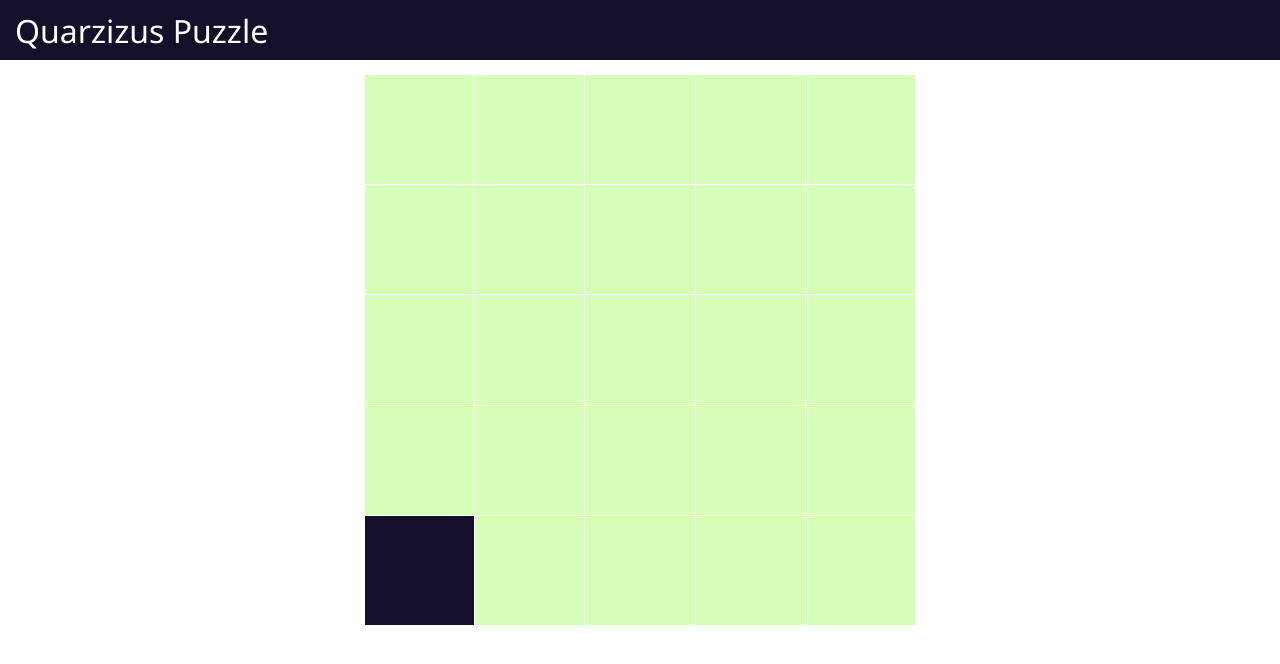
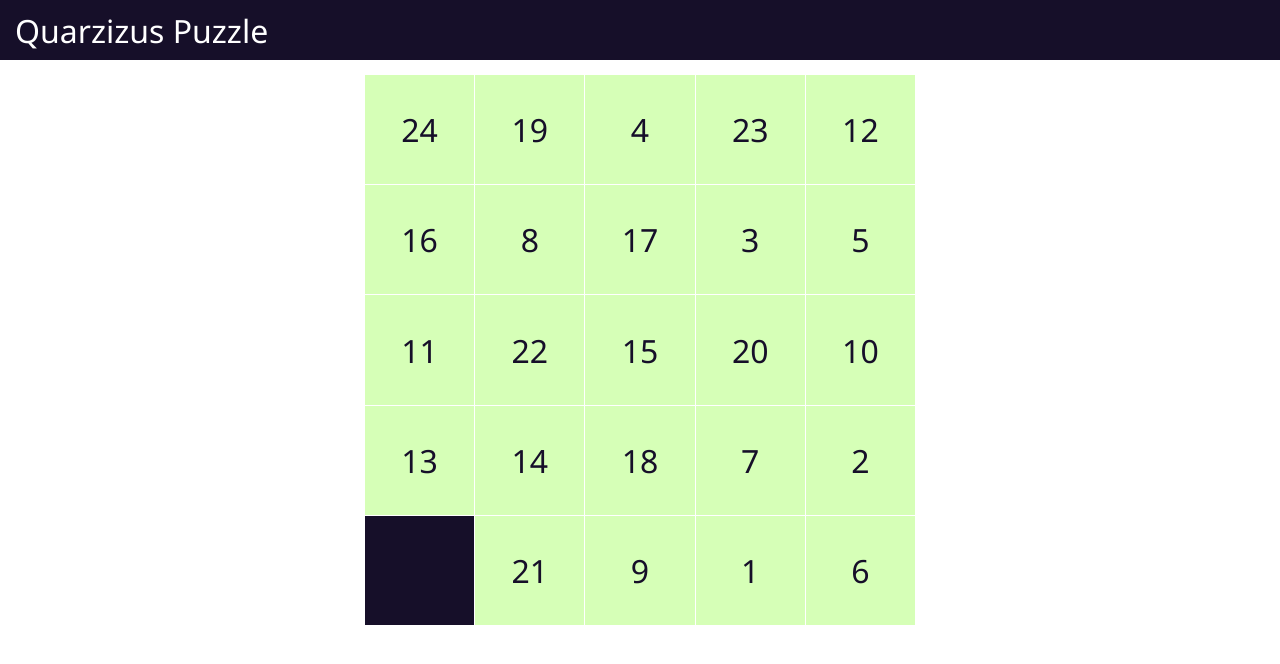
Before and after one commit to Quarzizus/quarzizus-puzzle, a React (Vite) app: page / in a window 1280 px wide. Shown: the top 664 px of the page. Built offline with nearby package versions, Linux system fonts and the light colour scheme.

Commit message:
Se emplean las funcipnes en Box

```diff
--- a/src/components/Box/index.tsx
+++ b/src/components/Box/index.tsx
@@ -1,17 +1,88 @@
+import { useRef } from "react";
 import { BoxComponent, BoxVoidComponent } from "./styles";
+import { BoxType } from "./types";
+import { Positions, toValidate } from "../../utils/toValidate";
+import { createTransition } from "../../utils/createTransition";
+import { ReSort } from "../Board/types";
 
-interface Props {
-  id: number;
-  item: number;
-  handle: (item: number) => void;
+interface Props extends BoxType {
+  handle: ({ index, indexVoid, value }: ReSort) => BoxType[];
+  list: BoxType[];
 }
 
-const Box = ({ item, id, handle }: Props) => {
-  return <BoxComponent onClick={() => handle(id)}>{item}</BoxComponent>;
+const Box = ({ value, handle, list }: Props) => {
+  const ref = useRef<HTMLDivElement>(null);
+
+  const getWidth = (element: HTMLDivElement | null) => {
+    const bounding = element?.getBoundingClientRect();
+    return bounding?.width || 0;
+  };
+  const moveBoxVoid = (position: Positions) => {
+    const refVoid = document.getElementsByClassName(
+      "BoxVoid"
+    )[0] as HTMLDivElement;
+    const width = getWidth(refVoid);
+    const contraryPositions = {
+      top: "bottom",
+      bottom: "top",
+      left: "right",
+      right: "left",
+    };
+    const styles = createTransition({
+      width,
+      position: contraryPositions[position],
+    });
+    refVoid.style.transform = styles;
+    refVoid.style.transition = "1s linear";
+  };
+  const moveBox = (position: Positions) => {
+    const width = getWidth(ref?.current);
+    const styles = createTransition({ width, position });
+    if (ref.current?.style) {
+      ref.current.style.transform = styles;
+      ref.current.style.transition = "1s linear";
+    }
+  };
+  const removeStyles = () => {
+    const refVoid = document.getElementsByClassName(
+      "BoxVoid"
+    )[0] as HTMLDivElement;
+    if (ref.current?.style) {
+      ref.current.style.transform = "";
+      refVoid.style.transform = "";
+      ref.current.style.transition = "";
+      refVoid.style.transition = "";
+    }
+  };
+  const handleBox = async () => {
+    const { isValidate, position, index, indexVoid } = toValidate({
+      list,
+      boxValue: value,
+    });
+    if (!isValidate) return;
+
+    await new Promise((resolve) => {
+      moveBox(position);
+      moveBoxVoid(position);
+
+      resolve(
+        setTimeout(() => {
+          removeStyles();
+          handle({ index, indexVoid, value });
+        }, 1000)
+      );
+    });
+  };
+
+  return (
+    <BoxComponent ref={ref} onClick={() => handleBox()}>
+      {value}
+    </BoxComponent>
+  );
 };
 
 const BoxVoid = () => {
-  return <BoxVoidComponent></BoxVoidComponent>;
+  return <BoxVoidComponent className="BoxVoid"></BoxVoidComponent>;
 };
 
 export { Box, BoxVoid };
```
